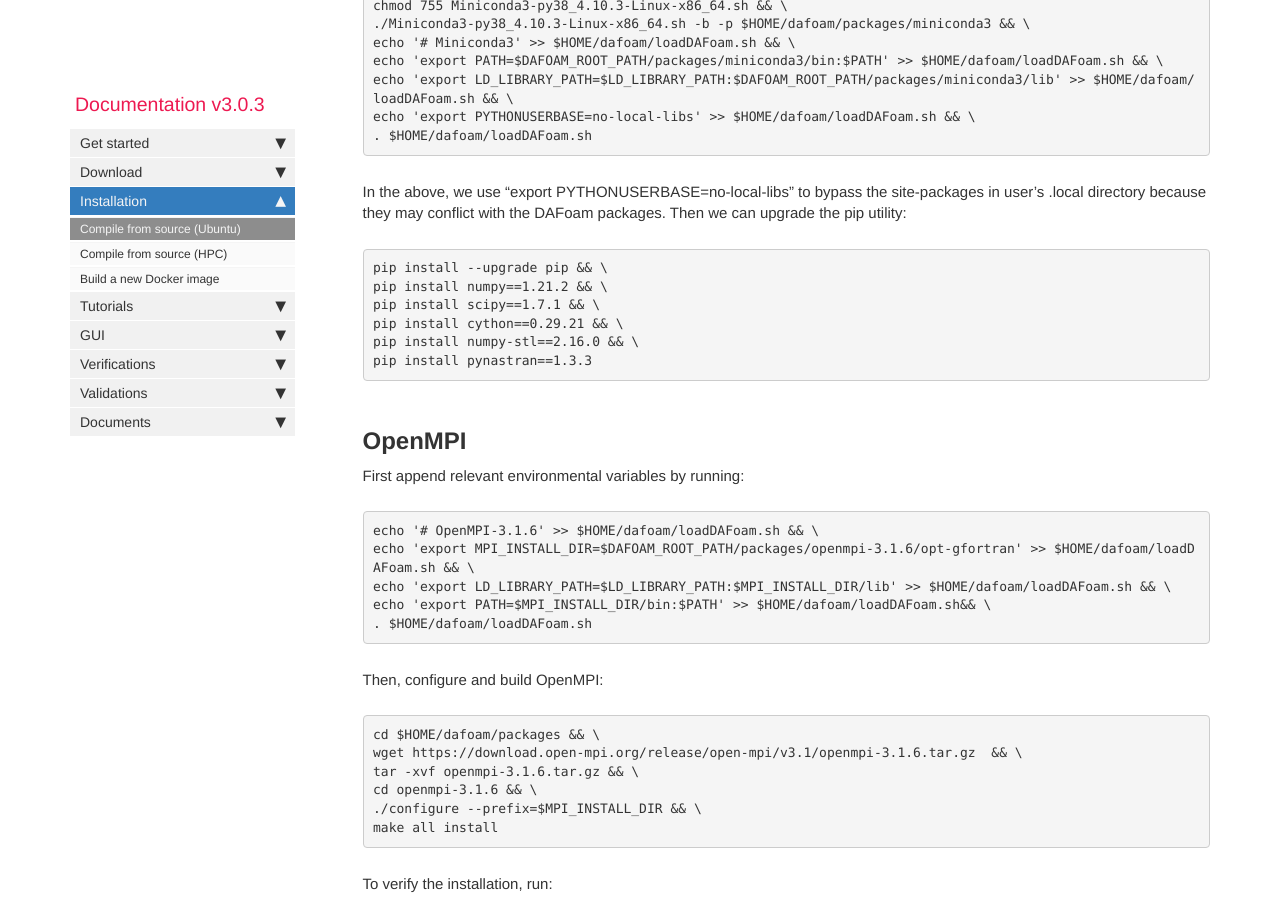
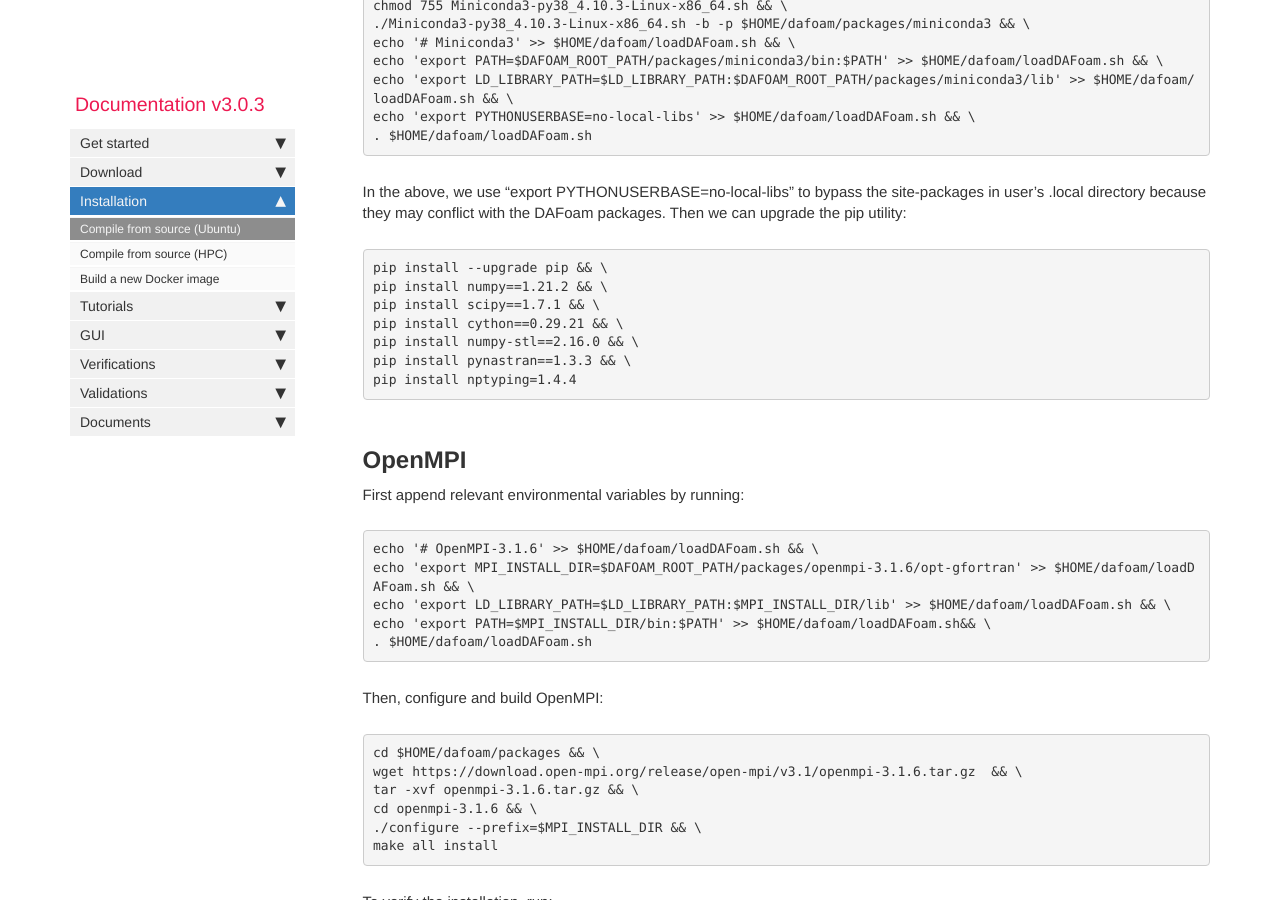
Before and after one commit to DAFoam/DAFoam.github.io, a Jekyll site: the page built from pages/mydoc/mydoc_installation_source.md, in a window 1280 px wide and 900 px high, scrolled down 1756 px. Built offline with Jekyll 4.4.1, drawn with Linux system fonts in a browser that asks for light colours; comment, search, counter and statistics services are not loaded.

Commit message:
content update

```diff
--- a/pages/mydoc/mydoc_installation_source.md
+++ b/pages/mydoc/mydoc_installation_source.md
@@ -65,7 +65,8 @@ pip install numpy==1.21.2 && \
 pip install scipy==1.7.1 && \
 pip install cython==0.29.21 && \
 pip install numpy-stl==2.16.0 && \
-pip install pynastran==1.3.3
+pip install pynastran==1.3.3 && \
+pip install nptyping=1.4.4
 </pre>
 
 
```
